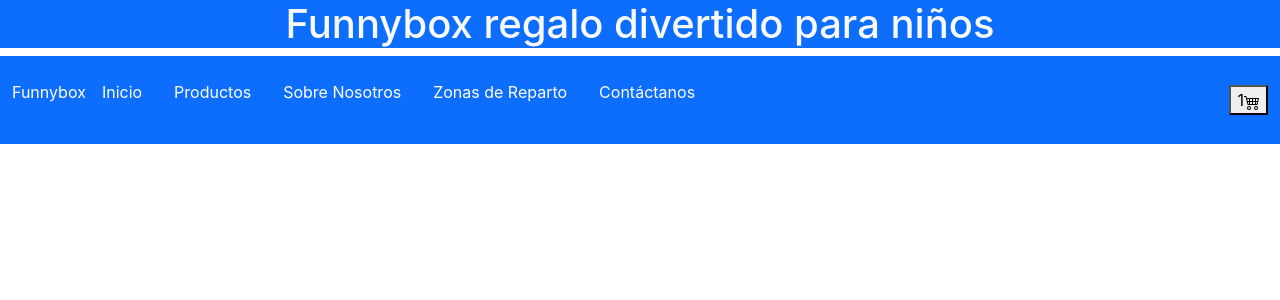
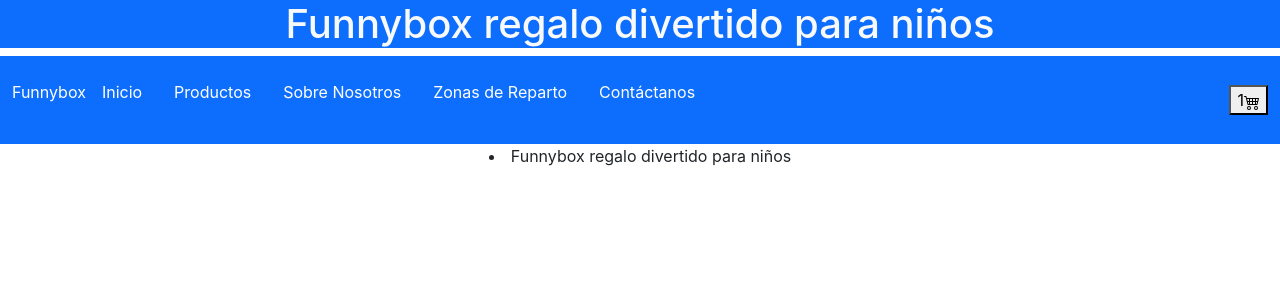
Before and after one commit to Jigeroar87/NODEJS, a React (Create React App) app: page / in a window 1280 px wide. Shown: the top 300 px of the page. Built offline with nearby package versions, Linux system fonts and the light colour scheme.

Commit message:
Pre-entrega1 Jimmy Robles

```diff
--- a/src/App.js
+++ b/src/App.js
@@ -1,4 +1,5 @@
 import './App.css';
+import ItemListContainer from './Components/ItemListContainer/ItemListContainer';
 import Navbar from './Components/Navbar/Navbar';
 
 function App() {
@@ -7,6 +8,7 @@ function App() {
     <div className="App">
       <h1 className='text-light bg-primary'>Funnybox regalo divertido para niños</h1>
       <Navbar items={['Inicio','Productos','Sobre Nosotros','Zonas de Reparto','Contáctanos']} NavbarLogoCss={'white'} NavbarLogo={'Funnybox'} />
+      <ItemListContainer greeting='Funnybox regalo divertido para niños'/>
     </div>
 
 );
--- /dev/null
+++ b/src/Components/ItemListContainer/ItemListContainer.js
@@ -0,0 +1,14 @@
+import React from 'react'
+
+const ItemListContainer = (props) => {
+  return (
+    <div>
+        <li className="text-dark">
+            {props.greeting}
+        </li>
+
+    </div>
+  )
+}
+
+export default ItemListContainer
```
